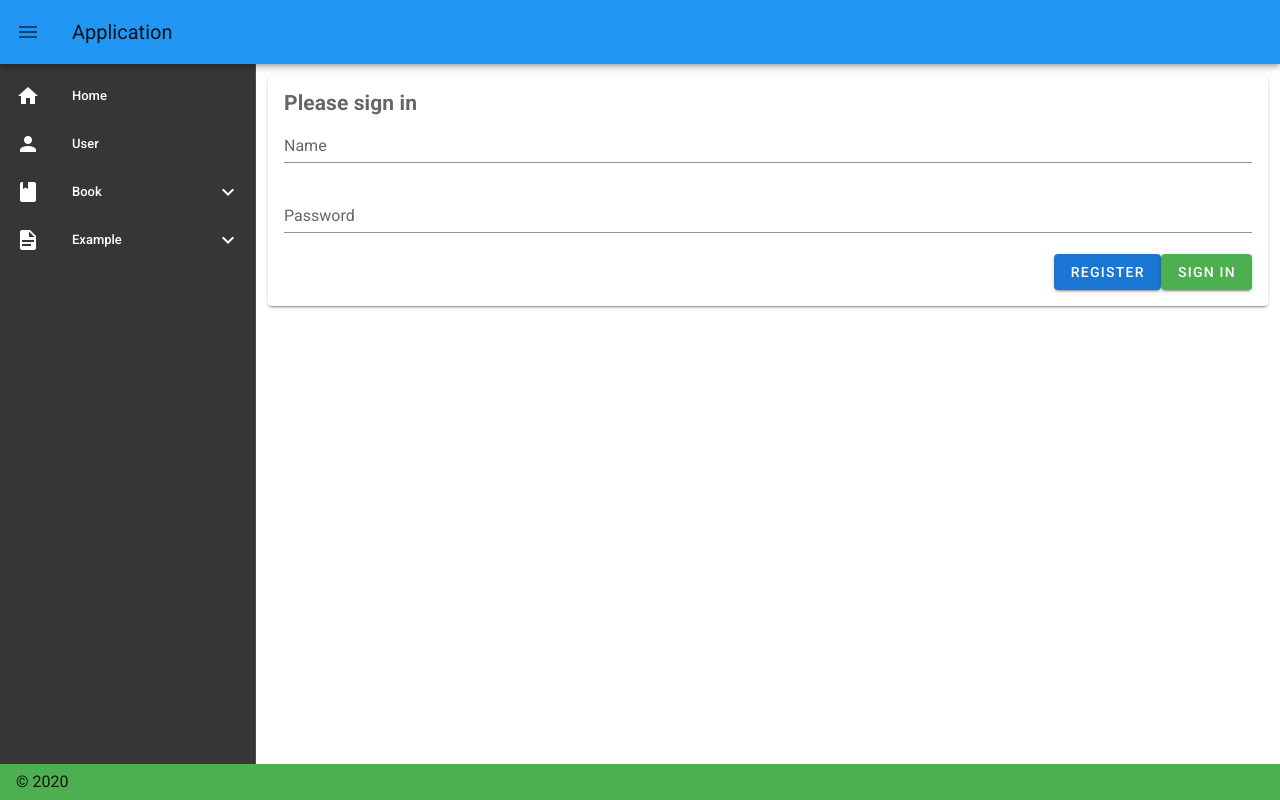
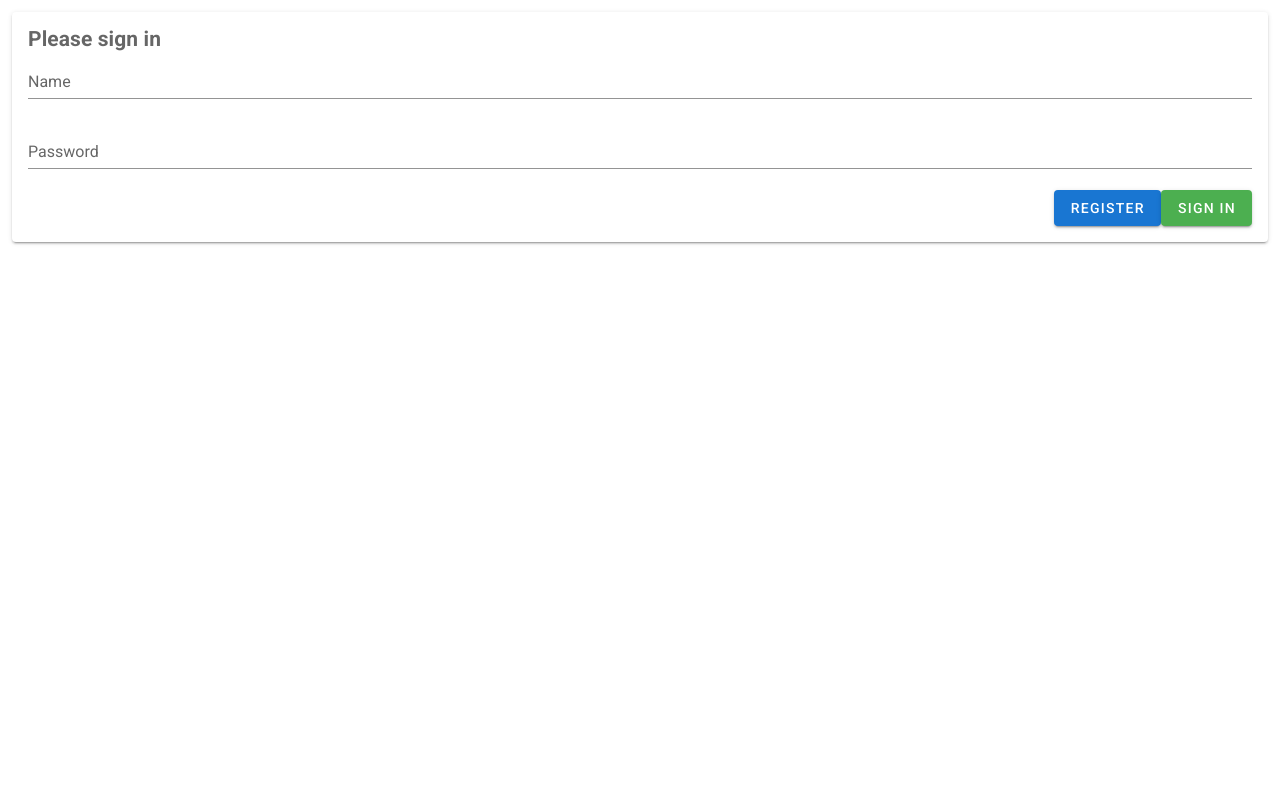
Before and after one commit to tuanvuPresent/vuejs, a Vue app: page /login in a window 1280 px wide. Built offline with nearby package versions, Linux system fonts and the light colour scheme.

Commit message:
fix router

```diff
--- a/src/App.vue
+++ b/src/App.vue
@@ -1,14 +1,9 @@
 <template>
-    <v-app>
-        <Common/>
-    </v-app>
+  <router-view />
 </template>
 
 <script>
-    import Common from "./layout/Common";
-
-    export default {
-        name: 'App',
-        components: {Common},
-    };
+export default {
+  name: "App"
+};
 </script>
--- /dev/null
+++ b/src/layout/NoneLayout.vue
@@ -0,0 +1,17 @@
+<template>
+    <v-app>
+        <v-content>
+            <v-container fluid>
+                <router-view/>
+            </v-container>
+        </v-content>
+    </v-app>
+</template>
+
+<script>
+export default {
+  name: "NoneLayout"
+};
+</script>
+
+<style scoped></style>
```
Also changed, not shown: src/router/routers.js (+139 -28 lines), src/layout/CommonLayout.vue (renamed from src/layout/Common.vue).
